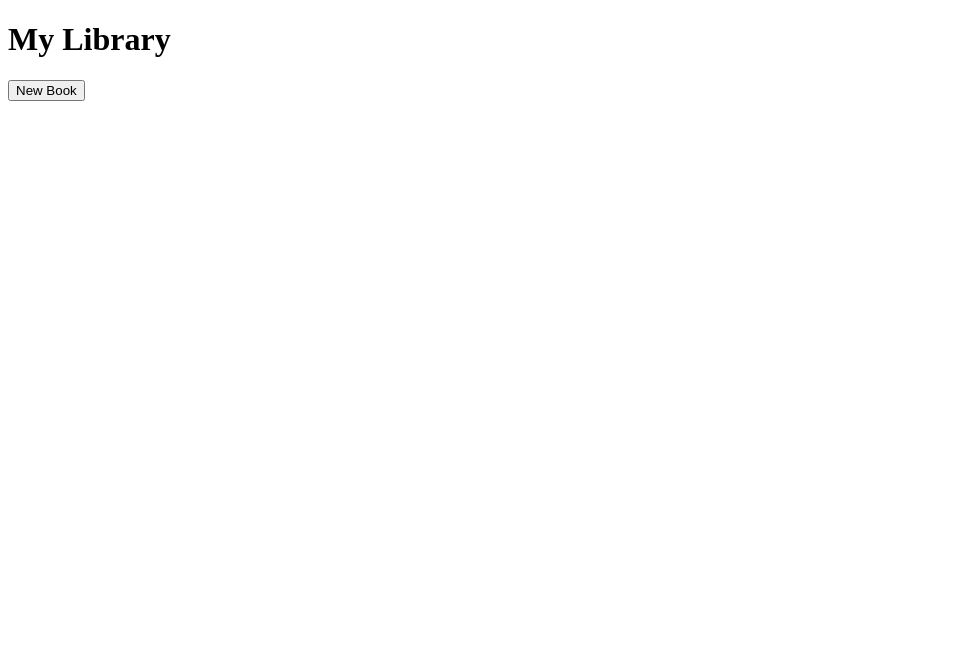
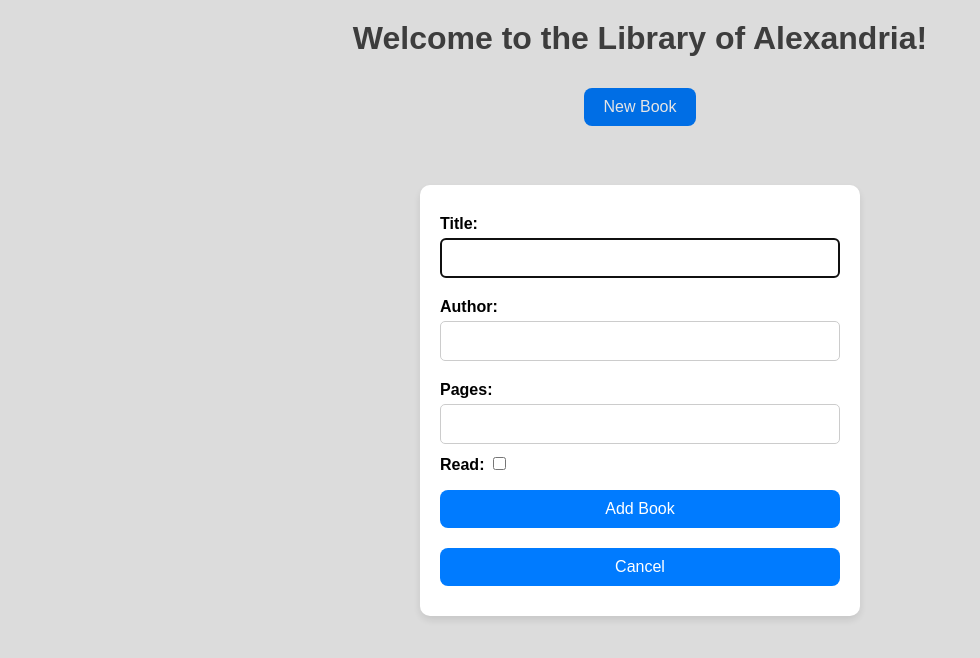
Before and after one commit to Nebuchadnazzer/odin-Library, a plain HTML site: page index.html in a window 1280 px wide. Both pictures are taken after a click on the button "New Book". Shown: the whole page, without its empty margins (0-980 px from the left). Drawn offline with Linux system fonts and the light colour scheme.

Commit message:
Created New Book button.

```diff
--- a/index.html
+++ b/index.html
@@ -3,37 +3,40 @@
 <head>
     <meta charset="UTF-8">
     <meta name="viewport" content="width=device-width, initial-scale=1.0">
+    <link rel="stylesheet" href="styles.css">
     <title>Odin Library</title>
-    <link rel="stylesheet" type="text/css" href="styles.css">
-    <script src="script.js" defer></script>
 </head>
 <body>
-    <div class="main">
-        <div class="top-div">
-            <h1>My Library</h1>
-            <button class="button-add">New Book</button>
-            <dialog>
-                <form id="bookForm">
-                    <label for="title">Title: </label>
+    <div id="main">
+        <div id="top">
+            <h1>Welcome to the Library of Alexandria!</h1>
+            <dialog id="form-dialog">
+                <form id="new-book-form">
+                    <label for="title">Title:</label>
                     <input type="text" id="title" name="title" required>
 
-                    <label for="author">Author: </label>
+                    <label for="author">Author:</label>
                     <input type="text" id="author" name="author" required>
 
-                    <label for="pages">Pages: </label>
+                    <label for="pages">Pages:</label>
                     <input type="text" id="pages" name="pages" required>
 
-                    <label for="read">Read: </label>
-                    <input type="checkbox" id="read" name="read">
+                    <div class="form-group">
+                        <label for="read">Read:</label>
+                        <input type="checkbox" id="read" name="read">
+                    </div>
 
-                    <input type="submit" id="add-book" value="Store Book" onlick="addBookToLibrary">
-                    <button id="cancel">Cancel</button>
+                    <input id="add-book" type="submit" value="Add Book"
+                    onclick="addBookToLibrary">
+                    <button id="cancel-button">Cancel</button>
                 </form>
             </dialog>
+            <button id="new-book-button">New Book</button>
         </div>
-        <div class="book-shelf">
+        <div id="library-container">
 
         </div>
     </div>
+    <script src="script.js" defer></script>
 </body>
 </html>
--- a/script.js
+++ b/script.js
@@ -1,16 +1,26 @@
 const myLibrary = [];
+const newBookButton = document.querySelector("#new-book-button");
+const cancelButton = document.querySelector("#cancel-button")
+const dialog = document.querySelector("#form-dialog");
 
-function Book(title, author, pages, read) {
+newBookButton.addEventListener("click", function() {
+    dialog.showModal();
+});
+
+cancelButton.addEventListener("click", function() {
+    dialog.close();
+});
+
+function Book(title, author, pages, read){
     this.title = title;
     this.author = author;
     this.pages = pages;
     this.read = read;
 }
 
-function addBookToLibrary () {
-    let title = document.querySelector("#title").value;
-    let author = document.querySelector("#author").value;
-    let pages = document.querySelector("#pages").value;
-    let read = document.querySelector("#read").checked;
-    let newBook = Book(title, author, pages, read)
-}
+const newBookForm = document.querySelector("#new-book-form");
+
+// function addBookToLibrary(title, author, pages, read){
+//     const newBook = new Book(title, author, pages, read);
+//     myLibrary.push(newBook);
+// }
--- a/styles.css
+++ b/styles.css
@@ -0,0 +1,82 @@
+#main{
+    display: flex;
+    flex-direction: column;
+    width: 100%;
+    align-items: center;
+}
+
+#top{
+    display: flex;
+    flex-direction: column;
+    align-items: center;
+
+}
+
+body {
+    font-family: Arial, sans-serif;
+    margin: 0;
+    padding: 0;
+    display: flex;
+    flex-direction: column;
+    align-items: center;
+    background-color: #f5f5f5;
+    color: #333;
+}
+
+h1 {
+    margin-top: 20px;
+    font-size: 2em;
+    color: #444;
+}
+
+button, input[type="submit"] {
+    background-color: #007BFF;
+    color: white;
+    border: none;
+    padding: 10px 20px;
+    margin: 10px 0;
+    cursor: pointer;
+    font-size: 1em;
+    border-radius: 0.5rem;
+}
+
+button:hover, input[type="submit"]:hover {
+    background-color: #0056b3;
+}
+
+dialog {
+    border: none;
+    border-radius: 10px;
+    box-shadow: 0 4px 8px rgba(0, 0, 0, 0.1);
+    padding: 20px;
+    background-color: white;
+    max-width: 400px;
+    width: 100%;
+}
+
+form {
+    display: flex;
+    flex-direction: column;
+}
+
+label {
+    margin: 10px 0 5px;
+    font-weight: bold;
+}
+
+input[type="text"], input[type="checkbox"] {
+    padding: 10px;
+    margin-bottom: 10px;
+    border: 1px solid #ccc;
+    border-radius: 5px;
+    font-size: 1em;
+}
+
+#library-container {
+    margin-top: 20px;
+    width: 90%;
+    max-width: 1200px;
+    display: flex;
+    flex-wrap: wrap;
+    justify-content: center;
+}
```
